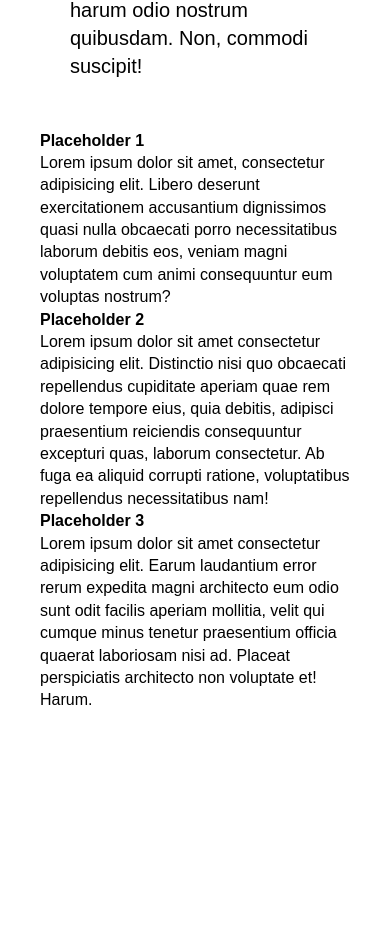
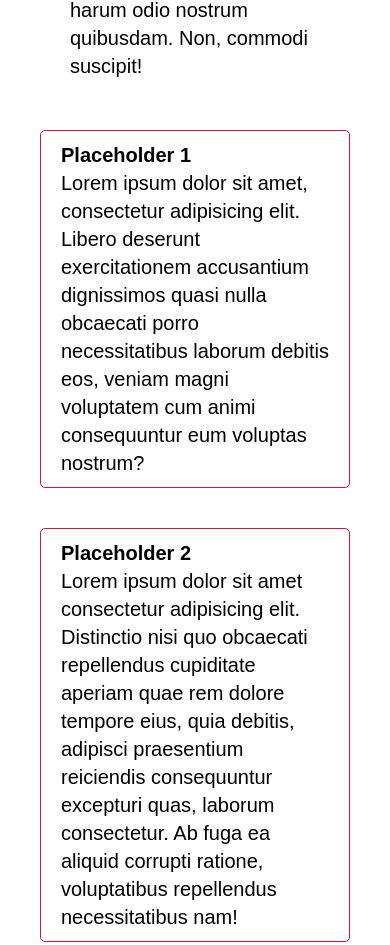
Before and after one commit to surdodeumlado/web_project, a plain HTML site: page index.html in a window 390 px wide. Shown: the part 3460-4405 px from the top of the page. Before the commit the page ends 4232 px from the top, so only its background shows below. Drawn offline with Linux system fonts and the light colour scheme.

```diff
--- a/style.css
+++ b/style.css
@@ -132,6 +132,14 @@ blockquote::before {
   margin-bottom: 40px;
 }
 
+.card {
+  font-size: 20px;
+  border: 1px solid crimson;
+  padding: 10px 20px;
+  break-inside: avoid;
+  border-radius: 5px;
+}
+
 @media (max-width: 950px) {
   .home {
     grid-template-columns: 1fr;
@@ -146,4 +154,8 @@ blockquote::before {
   .lista {
     grid-template-columns: 1fr 5fr;
   }
+
+  .card {
+    margin-bottom: 40px;
+  }
 }
```
